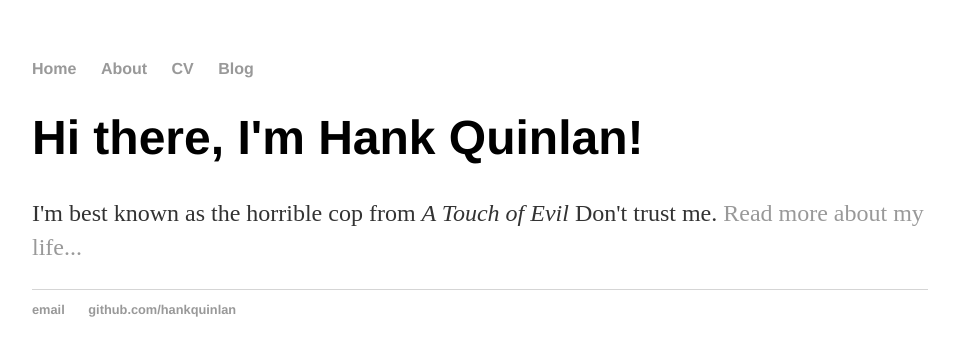
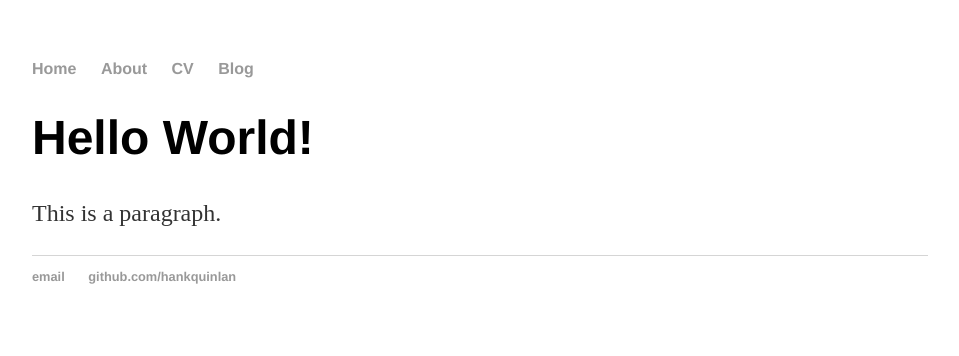
Before and after one commit to alexdingis/alexdingis.github.io, a Jekyll site: the page built from index.html, in a window 1280 px wide. Shown: the top 356 px of the page, without its empty margins (160-1119 px from the left). Built offline with Jekyll 4.4.1, drawn with Linux system fonts in a browser that asks for light colours.

Commit message:
update index.html

```diff
--- a/index.html
+++ b/index.html
@@ -1,30 +1,8 @@
-<!DOCTYPE html>
-<html>
-	<head>
-		<title>Hello World</title>
-		<!-- link to main stylesheet -->
-		<link rel="stylesheet" type="text/css" href="/css/main.css">
-	</head>
-	<body>
-		<nav>
-    		<ul>
-        		<li><a href="/">Home</a></li>
-	        	<li><a href="/about">About</a></li>
-        		<li><a href="/cv">CV</a></li>
-        		<li><a href="/blog">Blog</a></li>
-    		</ul>
-		</nav>
-		<div class="container">
-    		<div class="blurb">
-        		<h1>Hi there, I'm Hank Quinlan!</h1>
-				<p>I'm best known as the horrible cop from <em>A Touch of Evil</em> Don't trust me. <a href="/about">Read more about my life...</a></p>
-    		</div><!-- /.blurb -->
-		</div><!-- /.container -->
-		<footer>
-    		<ul>
-        		<li><a href="mailto:hankquinlanhub@gmail.com">email</a></li>
-        		<li><a href="https://github.com/hankquinlan">github.com/hankquinlan</a></li>
-			</ul>
-		</footer>
-	</body>
-</html>
+---
+layout: default
+title: Alex Din
+---
+<div class="blurb">
+	<h1>Hello World!</h1>
+	<p>This is a paragraph.</p>
+</div><!-- /.blurb -->
```
